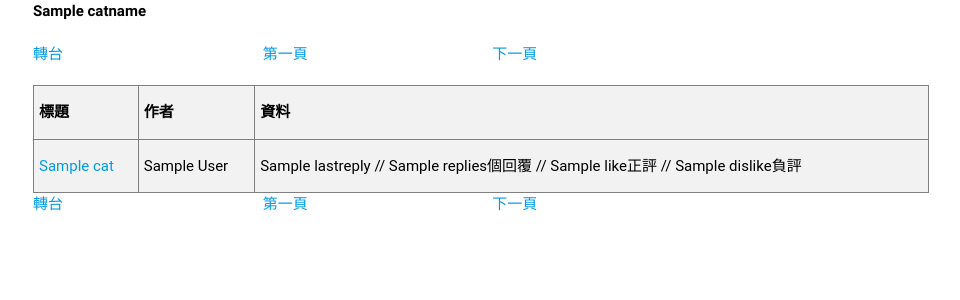
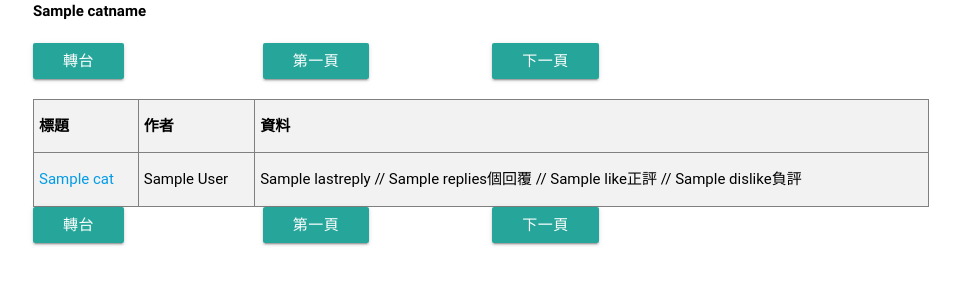
Before and after one commit to lazyfai/lihkgweb1, a Flask app: template templates/cat.html in a window 1280 px wide. Shown: the top 300 px of the page, without its empty margins (159-1119 px from the left). Run offline with Flask 2, Linux system fonts and the light colour scheme; the template is opened without the code that fills it: most values are stand-ins (such as "Sample title", 1, 10 or a date in 2020); some libraries are stand-ins or nearby versions; some web fonts are replaced.

Commit message:
try materialized

```diff
--- a/templates/cat.html
+++ b/templates/cat.html
@@ -14,19 +14,19 @@
 		</div>
 		<div class="row">
 			<div class="col s3">
-				<a href = '/'>轉台</a>
+				<a class="waves-effect waves-light btn" href = '/'>轉台</a>
 			</div>
 			<div class="col s3">
-				<a href = '/cat/{{catid}}/page/1'>第一頁</a>
+				<a class="waves-effect waves-light btn" href = '/cat/{{catid}}/page/1'>第一頁</a>
 			</div>
 			{% if prevpage %}
 			<div class="col s3">
-				<a href = '/cat/{{catid}}/page/{{prevpage}}'>上一頁</a>
+				<a class="waves-effect waves-light btn" href = '/cat/{{catid}}/page/{{prevpage}}'>上一頁</a>
 			</div>
 			{% endif %}
 			{% if nextpage %}
 			<div class="col s3">
-				<a href = '/cat/{{catid}}/page/{{nextpage}}'>下一頁</a>
+				<a class="waves-effect waves-light btn" href = '/cat/{{catid}}/page/{{nextpage}}'>下一頁</a>
 			</div>
 			{% endif %}
 		</div>
@@ -46,22 +46,21 @@
 		{% endif %}
 		<div class="row">
 			<div class="col s3">
-				<a href = '/'>轉台</a>
+				<a class="waves-effect waves-light btn" href = '/'>轉台</a>
 			</div>
 			<div class="col s3">
-				<a href = '/cat/{{catid}}/page/1'>第一頁</a>
+				<a class="waves-effect waves-light btn" href = '/cat/{{catid}}/page/1'>第一頁</a>
 			</div>
 			{% if prevpage %}
 			<div class="col s3">
-				<a href = '/cat/{{catid}}/page/{{prevpage}}'>上一頁</a>
+				<a class="waves-effect waves-light btn" href = '/cat/{{catid}}/page/{{prevpage}}'>上一頁</a>
 			</div>
 			{% endif %}
 			{% if nextpage %}
 			<div class="col s3">
-				<a href = '/cat/{{catid}}/page/{{nextpage}}'>下一頁</a>
+				<a class="waves-effect waves-light btn" href = '/cat/{{catid}}/page/{{nextpage}}'>下一頁</a>
 			</div>
 			{% endif %}
-		</div>
 		</div>
 	</body>
 	<script src="https://cdnjs.cloudflare.com/ajax/libs/materialize/0.97.8/js/materialize.min.js"></script>
```
